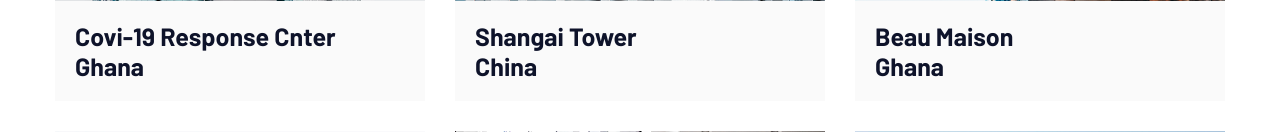
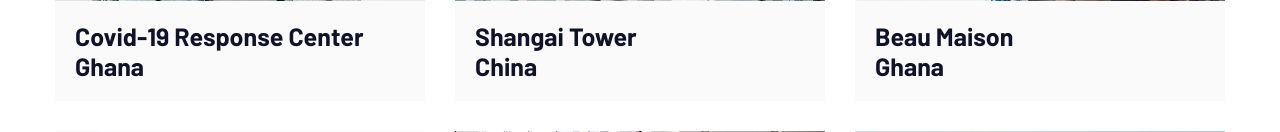
Before and after one commit to 678Elaine/arqengineering, a PHP site: page / in a window 1280 px wide. Shown: the part 3111-3243 px from the top of the page. Run offline with PHP 8.4, Linux system fonts and the light colour scheme; some libraries are stand-ins or nearby versions.

Commit message:
Update index.php

```diff
--- a/index.php
+++ b/index.php
@@ -303,7 +303,7 @@
                                                 </div>
                                                 <div class="project-cap">
                                                     <a href="project_details.html" class="plus-btn"><i class="ti-plus"></i></a>
-                                                    <h4><a href="project_details.html">Covi-19 Response Cnter</a></h4>
+                                                    <h4><a href="project_details.html">Covid-19 Response Center</a></h4>
                                                     <h4><a href="project_details.html">Ghana</a></h4>
                                                 </div>
                                             </div>
```
